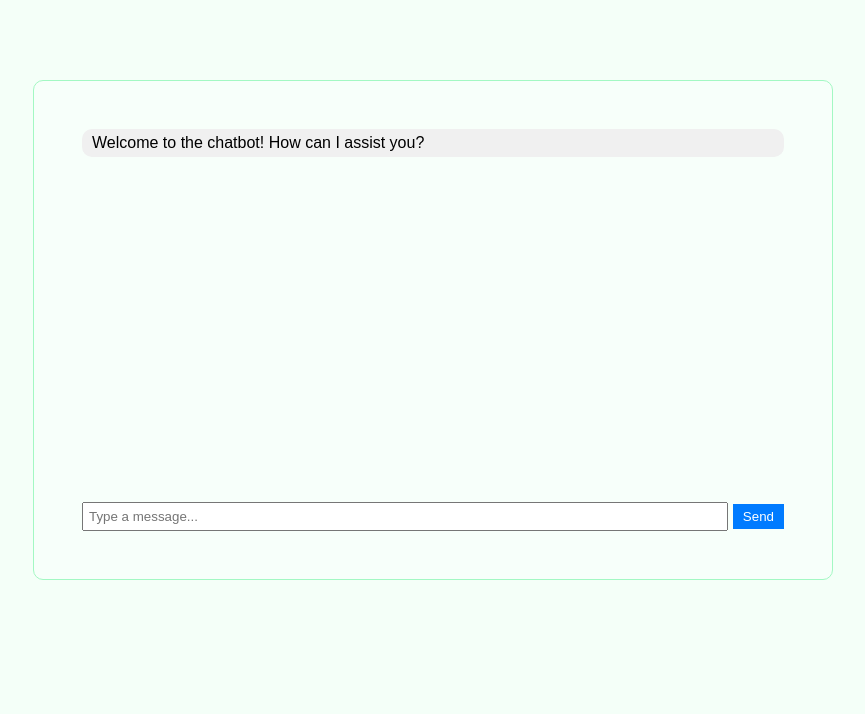
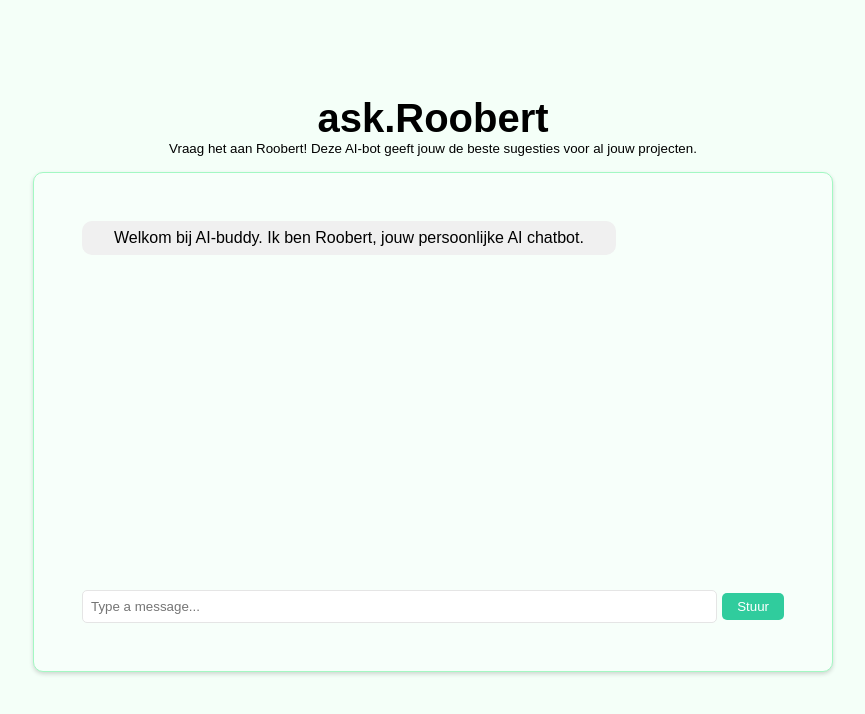
Before and after one commit to fredericsteegmansPXL/Roobert, a plain HTML site: page index.html in a window 1280 px wide. Shown: the whole page, without its empty margins (207-1072 px from the left). Drawn offline with Linux system fonts and the light colour scheme.

Commit message:
clean up and title

```diff
--- a/index.html
+++ b/index.html
@@ -7,11 +7,15 @@
     <link rel="stylesheet" href="sty.css">
 </head>
 <body>
+<div class="intro">
+    <h1>ask.Roobert</h1>
+    <p>Vraag het aan Roobert! Deze AI-bot geeft jouw de beste sugesties voor al jouw projecten.</p>
+</div>
 <div id="chat-container">
     <div id="chat-display"></div>
     <div id="input-container">
         <input type="text" id="user-input" placeholder="Type a message...">
-        <button id="send-btn">Send</button>
+        <button id="send-btn">Stuur</button>
     </div>
 </div>
 <script src="script.js"></script>
--- a/script.js
+++ b/script.js
@@ -1,12 +1,8 @@
-// script.js
-
-// Define a variable to keep track of the bot's state
 let botState = "askQuestion";
 
-// Display a welcome message after a delay when the page loads
 setTimeout(function() {
-    displayMessage("Welcome to the chatbot! How can I assist you?", "bot-message");
-}, 1000); // Delay of 1000 milliseconds (1 second)
+    displayMessage("Welkom bij AI-buddy. Ik ben Roobert, jouw persoonlijke AI chatbot.", "bot-message");
+}, 1000);
 
 document.getElementById("send-btn").addEventListener("click", function() {
     sendMessage();
@@ -22,23 +18,18 @@ function sendMessage() {
     const userInput = document.getElementById("user-input").value.trim();
     if (userInput === "") return;
 
-    // Display user's message immediately with user-message class
     displayMessage(userInput, "user-message");
 
-    // Simulate delay before bot's response
     setTimeout(function() {
         if (botState === "askQuestion") {
-            // Bot asks a question
             displayMessage("Natuurlijk! Met welk project heb je hulp nodig van een AI-tool?", "bot-message");
             botState = "awaitingAnswer";
         } else if (botState === "awaitingAnswer") {
-            // Bot responds to the user's answer
             displayMessage("Oké. Hier zijn enkele AI-tools die jouw kunnen helpen met je project", "bot-message");
-            displayImages(["image1.jpg", "image2.jpg", "image3.jpg", "image4.jpg"]);
+            displayImages(["assets/veedio.png", "assets/captionsai.jpg", "assets/animaker.png", "assets/flixier.jpeg"]);
             botState = "askQuestion";
         }
-    }, 2000); // 2000 milliseconds delay (2 seconds)
-
+    }, 2000);
     document.getElementById("user-input").value = "";
 }
 
@@ -46,7 +37,7 @@ function displayMessage(message, senderClass) {
     const messageDisplay = document.getElementById("chat-display");
     const messageElement = document.createElement("div");
     messageElement.classList.add("message");
-    messageElement.classList.add(senderClass); // Add the sender class
+    messageElement.classList.add(senderClass);
     messageElement.innerText = message;
     messageDisplay.appendChild(messageElement);
     messageDisplay.scrollTop = messageDisplay.scrollHeight;
@@ -58,6 +49,8 @@ function displayImages(imageUrls) {
         const imgElement = document.createElement("img");
         imgElement.src = url;
         imgElement.classList.add("bot-message");
+        imgElement.style.maxWidth = "200px";
+        imgElement.style.marginRight = "10px";
         messageDisplay.appendChild(imgElement);
     });
     messageDisplay.scrollTop = messageDisplay.scrollHeight;
--- a/sty.css
+++ b/sty.css
@@ -17,47 +17,71 @@ body {
     background-color: #f7fffa;
     overflow-y: scroll;
     padding: 3rem;
-    margin: 5rem auto; /* Center the container horizontally */
+    margin: 1rem auto;
     display: flex;
     flex-direction: column;
-    justify-content: flex-end; /* Align input container to the bottom */
+    justify-content: flex-end;
+    box-shadow: 0 2px 4px rgba(0, 0, 2, 0.16);
 }
 
+
 #chat-display {
-    flex-grow: 1; /* Allow chat display to grow and fill remaining space */
-    overflow-y: auto; /* Enable scrolling within the chat display */
+    flex-grow: 1;
+    overflow-y: auto;
 }
 
 .user-message {
-    background-color: #eff7ff; /* Light blue for user messages */
+    background-color: rgba(95, 241, 197, 0.27);
     padding: 5px 10px;
     text-align: right;
     border-radius: 10px;
-    margin-bottom: 5px;
+    margin-bottom: 2rem;
+    margin-left: 15rem;
 }
 
 .bot-message {
-    background-color: #f0f0f0; /* Light gray for bot messages */
-    padding: 5px 10px;
+    background-color: #f0f0f0;
+    padding: 0.5rem 2rem;
     border-radius: 10px;
-    margin-bottom: 5px;
+    margin-bottom: 2rem;
+    width: fit-content;
 }
 
 #input-container {
     display: flex;
-    align-items: center; /* Center input vertically */
+    align-items: center;
 }
 
 #user-input {
-    flex: 1; /* Take remaining space */
-    padding: 5px;
+    flex: 1;
+    padding: 8px;
     margin-right: 5px;
+    border: 1px solid #e5e5e5;
+    border-radius: 5px;
 }
 
 #send-btn {
-    padding: 5px 10px;
-    background-color: #007bff;
+    padding: 6px 15px;
+    background-color: #30cc9d;
     color: #fff;
     border: none;
     cursor: pointer;
+    border-radius: 5px;
 }
+
+#send-btn:hover {
+    background-color: #29BD90;
+}
+
+.intro {
+    text-align: center;
+    margin-top: 6rem;
+}
+
+.intro h1 {
+    font-size: 30pt;
+}
+
+.intro p {
+    font-size: 10pt;
+}
```
Also changed, not shown: assets/animaker.png (added), assets/captionsai.jpg (added), assets/flixier.jpeg (added), assets/veedio.png (added).
